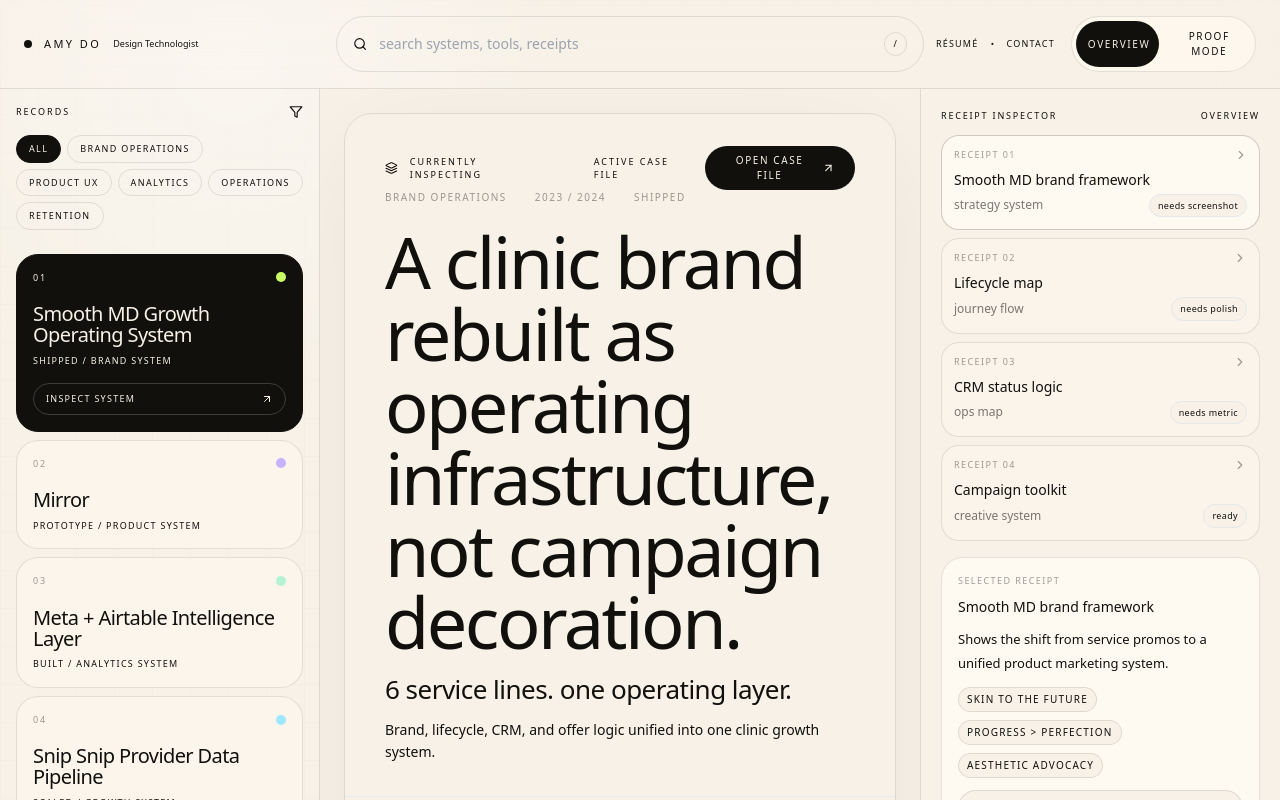
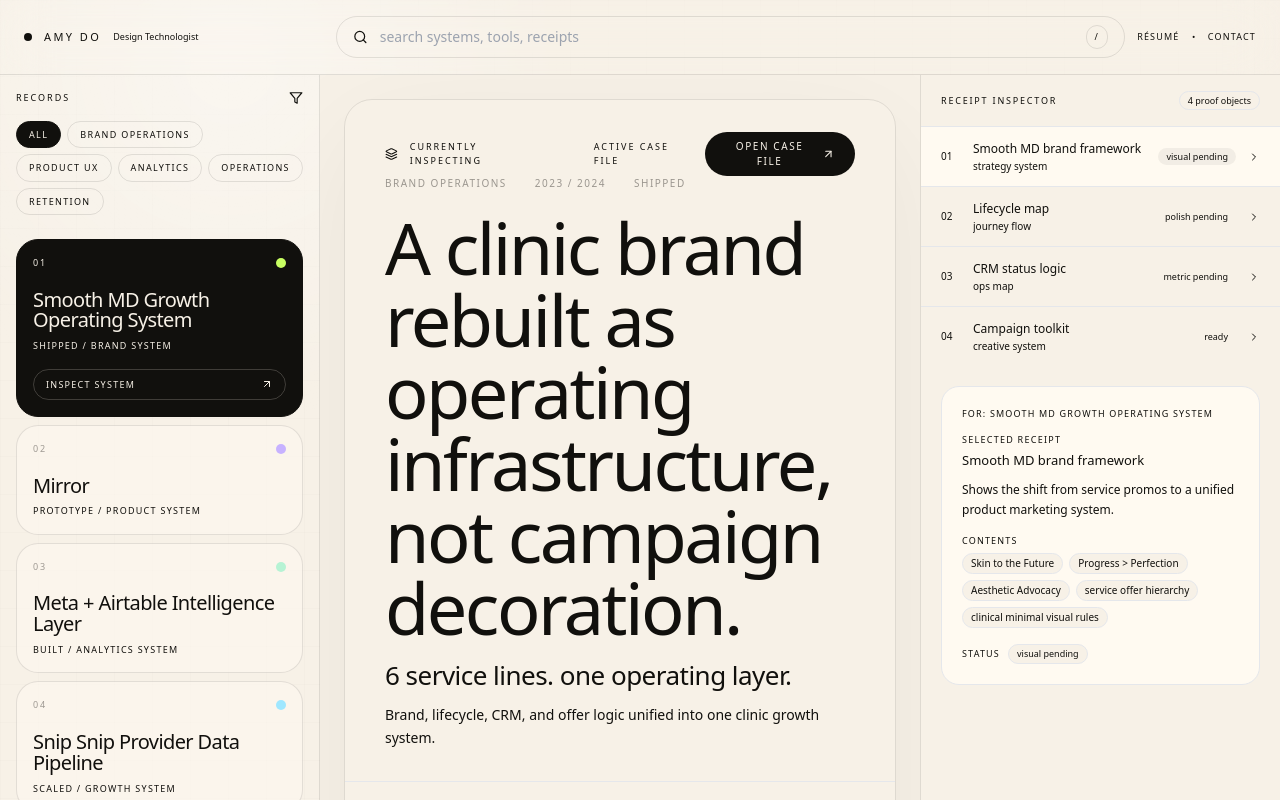
Before and after one commit to amydojo/undone, a React (Vite) app: page / in a window 1280 px wide. Shown: the top 800 px of the page. Built offline with nearby package versions, Linux system fonts and the light colour scheme.

Commit message:
Simplify proof navigation and refine receipt inspector

```diff
--- a/src/components/portfolio/MobileView.jsx
+++ b/src/components/portfolio/MobileView.jsx
@@ -17,11 +17,19 @@
 
 const TABS = [
   { id: "overview", label: "Overview" },
-  { id: "proof", label: "Proof" },
+  { id: "proof", label: "Receipts" },
   { id: "artifacts", label: "Artifacts" },
 ];
 
-// ─── Overview Tab ────────────────────────────────────────────────────────────
+function displayStatus(raw) {
+  if (!raw || raw === 'needs screenshot') return 'visual pending'
+  if (raw === 'needs metric') return 'metric pending'
+  if (raw === 'needs polish') return 'polish pending'
+  if (raw === 'needs link') return 'link pending'
+  return raw
+}
+
+// ─── Overview Tab ─────────────────────────────────────────────────────────────
 
 function OverviewTab({ record, mode, openWorkspace }) {
   return (
@@ -83,7 +91,6 @@
 function ProofTab({ record, activeReceipt, onSelectReceipt }) {
   const receipts = record.receipts;
   const selectedReceipt = activeReceipt;
-  const previewArtifact = selectedReceipt?.artifacts?.[0] ?? {};
   const receiptContents = selectedReceipt?.contents ?? [];
 
   return (
@@ -94,20 +101,12 @@
           <div className="mb-2 text-[9px] uppercase tracking-[0.16em] text-[#11100d]/40">
             selected receipt
           </div>
-          <div className="mb-2 flex items-start justify-between gap-2">
-            <h3 className="text-[14px] leading-5 text-[#11100d]">
-              {selectedReceipt.name}
-            </h3>
-            <span className="shrink-0 rounded-full border border-[#11100d]/12 bg-[#f7f1e7] px-2 py-1 text-[9px] tracking-[0.03em] text-[#11100d]/58">
-              {selectedReceipt.status || "needs screenshot"}
-            </span>
-          </div>
-          <p className="text-[13px] leading-6 text-[#11100d]/74">
-            {selectedReceipt.proof}
+          <h3 className="text-[14px] leading-5 text-[#11100d]">
+            {selectedReceipt.name}
+          </h3>
+          <p className="mt-2 text-[13px] leading-6 text-[#11100d]/70">
+            {selectedReceipt.claim}
           </p>
-
-          {/* Artifact preview */}
-          <ArtifactCard artifact={previewArtifact} className="mt-3" />
 
           {/* Contents */}
           {receiptContents.length > 0 && (
@@ -122,6 +121,14 @@
               ))}
             </div>
           )}
+
+          {/* Status — no image placeholder */}
+          <div className="mt-3 flex items-center gap-2">
+            <span className="text-[9px] uppercase tracking-[0.13em] text-[#11100d]/26">Status</span>
+            <span className="rounded-full border border-[#11100d]/8 bg-[#f7f1e7] px-2 py-0.5 text-[9px] text-[#11100d]/42">
+              {displayStatus(selectedReceipt.status)}
+            </span>
+          </div>
         </div>
       )}
 
@@ -133,6 +140,7 @@
         <div className="space-y-2">
           {receipts.map((receipt, i) => {
             const active = selectedReceipt?.id === receipt.id;
+            const status = displayStatus(receipt.status);
             return (
               <button
                 key={receipt.id}
@@ -157,8 +165,8 @@
                     <span className="truncate text-[11px] text-[#11100d]/50">
                       {receipt.format}
                     </span>
-                    <span className="shrink-0 rounded-full border border-[#11100d]/10 bg-[#f7f1e7] px-2 py-0.5 text-[9px] tracking-[0.03em] text-[#11100d]/50">
-                      {receipt.status || "needs screenshot"}
+                    <span className="shrink-0 rounded-full border border-[#11100d]/10 bg-[#f7f1e7] px-2 py-0.5 text-[9px] tracking-[0.03em] text-[#11100d]/48">
+                      {status}
                     </span>
                   </div>
                 </div>
--- a/src/components/portfolio/ProofRail.jsx
+++ b/src/components/portfolio/ProofRail.jsx
@@ -1,50 +1,70 @@
 import React from 'react'
 import { AnimatePresence, motion } from 'framer-motion'
 import { ChevronRight } from 'lucide-react'
-import ArtifactCard from '../ui/ArtifactCard'
 import cx from '../../utils/cx'
 
-export default function ProofRail({ mode, record, activeReceipt, onSelectReceipt }) {
+function displayStatus(raw) {
+  if (!raw || raw === 'needs screenshot') return 'visual pending'
+  if (raw === 'needs metric') return 'metric pending'
+  if (raw === 'needs polish') return 'polish pending'
+  if (raw === 'needs link') return 'link pending'
+  return raw
+}
+
+export default function ProofRail({ record, activeReceipt, onSelectReceipt }) {
   const receipts = record.receipts
   const selectedReceipt = activeReceipt ?? receipts[0]
-  const previewArtifact = selectedReceipt?.artifacts?.[0] ?? {}
   const receiptContents = selectedReceipt?.contents ?? []
 
   return (
-    <aside className='border-l border-[#11100d]/10 bg-[#f7f1e7] p-4 lg:p-5'>
-      <div className='mb-3 flex items-center justify-between text-[9px] uppercase tracking-[0.2em] text-[#11100d]/44'>
-        <span>receipt inspector</span>
-        <span>{mode}</span>
+    <aside className='flex flex-col border-l border-[#11100d]/10 bg-[#f7f1e7]'>
+      {/* Header */}
+      <div className='flex items-center justify-between border-b border-[#11100d]/8 px-4 py-4 lg:px-5'>
+        <span className='text-[9px] uppercase tracking-[0.2em] text-[#11100d]/44'>Receipt Inspector</span>
+        <span className='rounded-full border border-[#11100d]/8 px-2 py-0.5 text-[9px] text-[#11100d]/36'>
+          {receipts.length} proof {receipts.length === 1 ? 'object' : 'objects'}
+        </span>
       </div>
 
-      <div className='grid gap-2'>
+      {/* Compact receipt list */}
+      <div className='divide-y divide-[#11100d]/6'>
         {receipts.map((receipt, i) => {
           const active = selectedReceipt?.id === receipt.id
+          const status = displayStatus(receipt.status)
           return (
             <button
               key={receipt.id}
+              type='button'
+              aria-label={`Select receipt: ${receipt.name}`}
+              aria-pressed={active}
               onClick={() => onSelectReceipt(receipt.id)}
               className={cx(
-                'w-full rounded-[18px] border p-3 text-left transition',
-                active ? 'border-[#11100d]/20 bg-[#fffaf1]' : 'border-[#11100d]/10 bg-[#fffaf1]/40 hover:border-[#11100d]/16'
+                'flex w-full items-center gap-3 px-4 py-3 text-left transition lg:px-5',
+                active ? 'bg-[#fffaf1]' : 'hover:bg-[#fffaf1]/50'
               )}
             >
-              <div className='mb-2 flex items-center justify-between text-[9px] uppercase tracking-[0.16em] text-[#11100d]/40'>
-                <span>receipt {String(i + 1).padStart(2, '0')}</span>
-                <ChevronRight className={cx('h-3.5 w-3.5 transition', active && 'translate-x-[1px]')} />
+              <span className='w-5 shrink-0 text-[10px] tabular-nums text-[#11100d]/24'>
+                {String(i + 1).padStart(2, '0')}
+              </span>
+              <div className='min-w-0 flex-1'>
+                <p className={cx('truncate text-[12px] leading-5', active ? 'text-[#11100d]' : 'text-[#11100d]/68')}>
+                  {receipt.name}
+                </p>
+                <p className='truncate text-[10px] text-[#11100d]/36'>{receipt.format}</p>
               </div>
-              <p className='text-sm text-[#11100d]'>{receipt.name}</p>
-              <div className='mt-1 flex items-center justify-between gap-2'>
-                <p className='text-[12px] text-[#11100d]/55'>{receipt.format}</p>
-                <span className='rounded-full border border-[#11100d]/12 bg-[#f7f1e7] px-2 py-1 text-[9px] tracking-[0.04em] text-[#11100d]/58'>
-                  {receipt.status || 'needs screenshot'}
-                </span>
-              </div>
+              <span className={cx(
+                'shrink-0 rounded-full px-2 py-0.5 text-[9px]',
+                active ? 'bg-[#11100d]/[0.05] text-[#11100d]/48' : 'text-[#11100d]/28'
+              )}>
+                {status}
+              </span>
+              <ChevronRight className={cx('h-3 w-3 shrink-0 text-[#11100d]/16 transition', active && 'text-[#11100d]/36')} />
             </button>
           )
         })}
       </div>
 
+      {/* Selected receipt detail */}
       <AnimatePresence mode='wait'>
         <motion.div
           key={selectedReceipt?.id || record.id}
@@ -52,20 +72,38 @@
           animate={{ opacity: 1, y: 0 }}
           exit={{ opacity: 0, y: -8 }}
           transition={{ duration: 0.2 }}
-          className='mt-4 rounded-[22px] border border-[#11100d]/10 bg-[#fffaf1] p-4'
+          className='m-4 rounded-[18px] border border-[#11100d]/8 bg-[#fffaf1] p-4 lg:m-5 lg:p-5'
         >
-          <div className='mb-2 text-[9px] uppercase tracking-[0.16em] text-[#11100d]/40'>selected receipt</div>
-          <h4 className='text-sm leading-6 text-[#11100d]'>{selectedReceipt?.name}</h4>
-          <p className='mt-2 text-[13px] leading-6 text-[#11100d]/78'>{mode === 'proof' ? selectedReceipt?.proof : selectedReceipt?.claim}</p>
-          <div className='mt-3 flex flex-wrap gap-2'>
-            {(mode === 'proof' ? receiptContents : receiptContents.slice(0, 3)).map((item) => (
-              <span key={item} className='rounded-full border border-[#11100d]/10 bg-[#f7f1e7] px-2 py-1 text-[10px] uppercase tracking-[0.12em] text-[#11100d]/48'>
-                {item}
-              </span>
-            ))}
+          <div className='mb-3 text-[9px] uppercase tracking-[0.13em] text-[#11100d]/28'>
+            For: {record.title}
           </div>
 
-          <ArtifactCard artifact={previewArtifact} className='mt-3' compact={mode !== 'proof'} />
+          <div className='mb-1 text-[9px] uppercase tracking-[0.14em] text-[#11100d]/34'>Selected receipt</div>
+          <h4 className='text-[13px] font-medium leading-5 text-[#11100d]'>{selectedReceipt?.name}</h4>
+
+          <p className='mt-2.5 text-[12px] leading-[1.65] text-[#11100d]/56'>
+            {selectedReceipt?.claim}
+          </p>
+
+          {receiptContents.length > 0 && (
+            <div className='mt-3.5'>
+              <div className='mb-1.5 text-[9px] uppercase tracking-[0.13em] text-[#11100d]/28'>Contents</div>
+              <div className='flex flex-wrap gap-1.5'>
+                {receiptContents.map((item) => (
+                  <span key={item} className='rounded-full border border-[#11100d]/8 bg-[#f7f1e7] px-2 py-0.5 text-[10px] text-[#11100d]/48'>
+                    {item}
+                  </span>
+                ))}
+              </div>
+            </div>
+          )}
+
+          <div className='mt-4 flex items-center gap-2'>
+            <span className='text-[9px] uppercase tracking-[0.13em] text-[#11100d]/26'>Status</span>
+            <span className='rounded-full border border-[#11100d]/8 bg-[#f7f1e7] px-2 py-0.5 text-[9px] text-[#11100d]/42'>
+              {displayStatus(selectedReceipt?.status)}
+            </span>
+          </div>
         </motion.div>
       </AnimatePresence>
     </aside>
--- a/src/components/portfolio/TopBar.jsx
+++ b/src/components/portfolio/TopBar.jsx
@@ -1,11 +1,10 @@
 import React from "react";
 import { Search } from "lucide-react";
-import { cx } from "../../utils/cx";
 import { profile } from "../../data/profile";
 
-export default function TopBar({ search, setSearch, mode, setMode, searchInputRef }) {
+export default function TopBar({ search, setSearch, searchInputRef }) {
   return (
-    <header className="grid grid-cols-1 gap-3 border-b border-[#11100d]/10 bg-[#f7f1e7]/88 px-4 py-4 backdrop-blur-xl lg:grid-cols-[300px_1fr_320px] lg:px-6">
+      <header className="grid grid-cols-1 gap-3 border-b border-[#11100d]/10 bg-[#f7f1e7]/88 px-4 py-4 backdrop-blur-xl lg:grid-cols-[300px_1fr_auto] lg:px-6">
       {/* Identity: mobile = stacked + actions right; desktop = inline */}
       <div className="flex items-start justify-between gap-3 lg:items-center">
         <div className="flex flex-col gap-1 lg:flex-row lg:items-center lg:gap-3">
@@ -48,33 +47,11 @@
         <span className="hidden rounded-full border border-[#11100d]/10 px-2 py-1 text-[9px] uppercase tracking-[0.14em] text-[#11100d]/36 sm:block">/</span>
       </label>
 
-      {/* Desktop right: résumé · contact + mode switcher */}
-      <div className="hidden lg:flex lg:items-center lg:justify-end lg:gap-4">
-        <div className="flex items-center gap-3">
-          <a href={profile.resumeHref} aria-label="Open resume" className="text-[9px] uppercase tracking-[0.13em] text-[#11100d]/36 transition hover:text-[#11100d]">résumé</a>
-          <span className="text-[#11100d]/14" aria-hidden="true">·</span>
-          <a href={`mailto:${profile.contact}`} aria-label="Send email" className="text-[9px] uppercase tracking-[0.13em] text-[#11100d]/36 transition hover:text-[#11100d]">contact</a>
-        </div>
-        <div className="grid grid-cols-2 gap-2 rounded-full border border-[#11100d]/10 bg-[#fffaf1]/70 p-1" role="group" aria-label="View mode selector">
-          {[
-            ["overview", "overview"],
-            ["proof", "proof mode"]
-          ].map(([value, label]) => (
-            <button
-              key={value}
-              type="button"
-              aria-label={`Switch to ${label}`}
-              aria-pressed={mode === value}
-              onClick={() => setMode(value)}
-              className={cx(
-                "rounded-full px-3 py-2 text-[10px] uppercase tracking-[0.16em] transition",
-                mode === value ? "bg-[#11100d] text-[#f7f1e7]" : "text-[#11100d]/46 hover:text-[#11100d]"
-              )}
-            >
-              {label}
-            </button>
-          ))}
-        </div>
+      {/* Desktop right: résumé · contact */}
+      <div className="hidden lg:flex lg:items-center lg:gap-3">
+        <a href={profile.resumeHref} aria-label="Open resume" className="text-[9px] uppercase tracking-[0.13em] text-[#11100d]/36 transition hover:text-[#11100d]">résumé</a>
+        <span className="text-[#11100d]/14" aria-hidden="true">·</span>
+        <a href={`mailto:${profile.contact}`} aria-label="Send email" className="text-[9px] uppercase tracking-[0.13em] text-[#11100d]/36 transition hover:text-[#11100d]">contact</a>
       </div>
     </header>
   );
--- a/src/components/portfolio/UndonePortfolio.jsx
+++ b/src/components/portfolio/UndonePortfolio.jsx
@@ -11,7 +11,6 @@
 
 export default function UndonePortfolioV10() {
   const [query, setQuery] = useState("");
-  const [mode, setMode] = useState("overview");
   const [activeFilter, setActiveFilter] = useState("all");
   const [activeRecordSlug, setActiveRecordSlug] = useState(records[0].slug);
   const [activeReceiptId, setActiveReceiptId] = useState(records[0].receipts[0]?.id ?? null);
@@ -123,7 +122,7 @@
       <div className="mx-auto min-h-screen max-w-[1720px] overflow-x-hidden bg-[#f7f1e7] shadow-[0_0_0_1px_rgba(255,255,255,0.08)]">
         <div className="pointer-events-none fixed inset-0 opacity-[0.45] [background-image:radial-gradient(circle_at_18%_8%,rgba(255,255,255,0.85),transparent_28%),linear-gradient(rgba(17,16,13,0.028)_1px,transparent_1px),linear-gradient(90deg,rgba(17,16,13,0.028)_1px,transparent_1px)] [background-size:auto,38px_38px,38px_38px]" />
         <div className="relative z-10">
-          <TopBar search={query} setSearch={setQuery} mode={mode} setMode={setMode} searchInputRef={searchInputRef} />
+          <TopBar search={query} setSearch={setQuery} searchInputRef={searchInputRef} />
 
           {/* Mobile layout */}
           <MobileRecordSelector
@@ -137,7 +136,7 @@
           />
           <MobileView
             record={activeRecord}
-            mode={mode}
+            mode="overview"
             openWorkspace={openWorkspace}
             activeReceipt={activeReceipt}
             onSelectReceipt={handleSelectReceipt}
@@ -155,12 +154,11 @@
               activeFilter={activeFilter}
               setActiveFilter={setActiveFilter}
             />
-            <ActiveCanvas record={activeRecord} mode={mode} openWorkspace={openWorkspace} />
+            <ActiveCanvas record={activeRecord} mode="overview" openWorkspace={openWorkspace} />
             <ProofRail
               record={activeRecord}
               activeReceipt={activeReceipt}
               onSelectReceipt={handleSelectReceipt}
-              mode={mode}
             />
           </div>
         </div>
```
